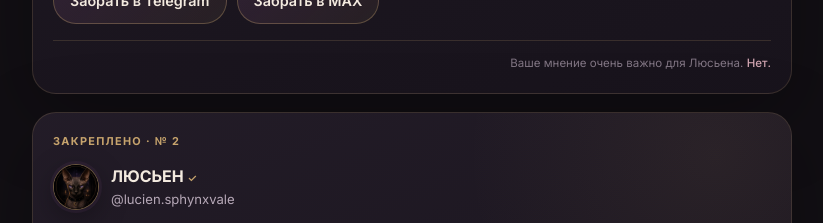
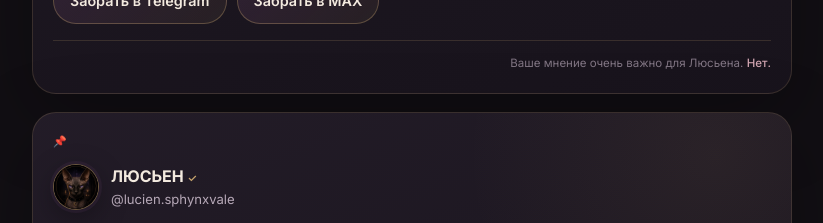
Before and after one commit to purplehirerecruiting-cmd/lucy-net, a plain HTML site: page index.html in a window 1280 px wide. Shown: the part 1440-1663 px from the top of the page, without its empty margins (228-1051 px from the left). Drawn offline with Linux system fonts and the light colour scheme.

Commit message:
Replace second pinned label with pin icon

```diff
--- a/index.html
+++ b/index.html
@@ -99,7 +99,7 @@
       </section>
 
       <article class="post-card pinned-post" id="post-name-lucy" aria-label="Закреплённый пост №2 Люсьена">
-        <div class="pinned-label"><span>закреплено · № 2</span></div>
+        <div class="pinned-label"><span aria-label="Закреплённый пост" title="Закреплённый пост">📌</span></div>
         <header class="post-header">
           <div class="post-avatar"><img src="./public/assets/lucien_profile_avatar_square.png" alt="" /></div>
           <div>
```
